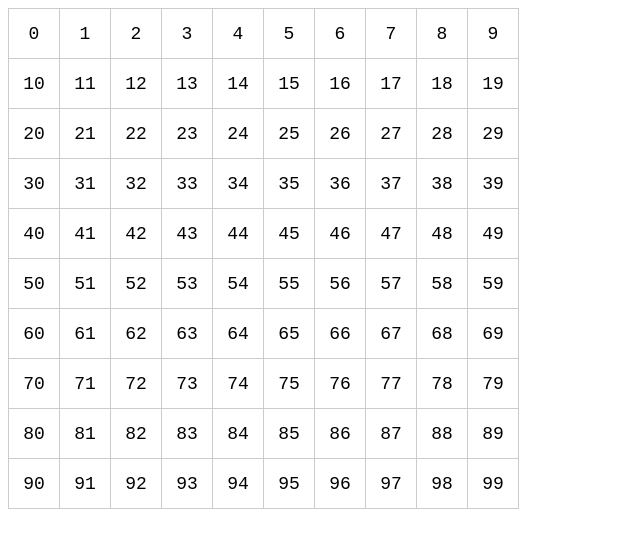
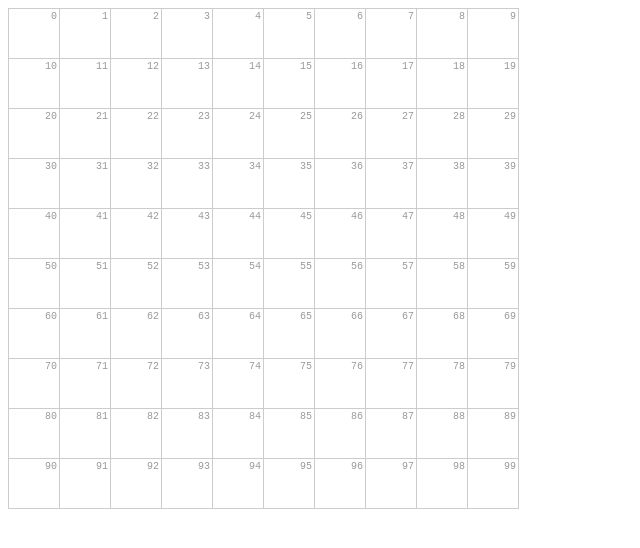
Before and after one commit to VictorMonte-zz/doom-fire-algorithm, a plain HTML site: page index.html in a window 1280 px wide. Shown: the whole page, without its empty margins (0-640 px from the left). Drawn offline with Linux system fonts and the light colour scheme.

Commit message:
Alter pixel index style

```diff
--- a/fire.js
+++ b/fire.js
@@ -28,7 +28,7 @@ function renderFire() {
             const pixelIndex = column + (fireWidth * row)
 
             html += '<td>'
-            html += pixelIndex
+            html += `<div class="pixel-index">${pixelIndex}</div>`
             html += '</td>'
         }
 
--- a/index.html
+++ b/index.html
@@ -14,6 +14,16 @@
                 vertical-align: center;
                 font-family: monospace;
                 font-size: 18px;
+                position: relative;
+            }
+
+            .pixel-index {
+                font-size: 10px;
+                display: inline-block;
+                position: absolute;
+                top: 2px;
+                right: 2px;
+                color: #999;
             }
         </style>
     </head>
```
